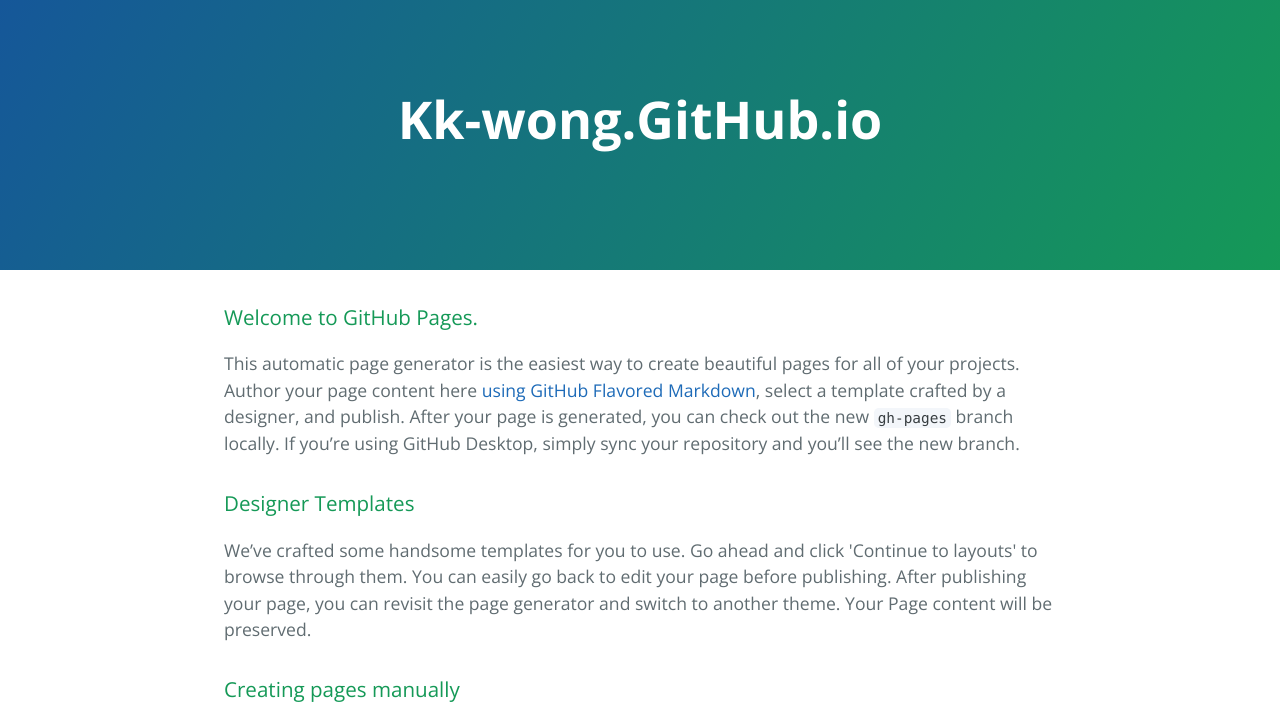
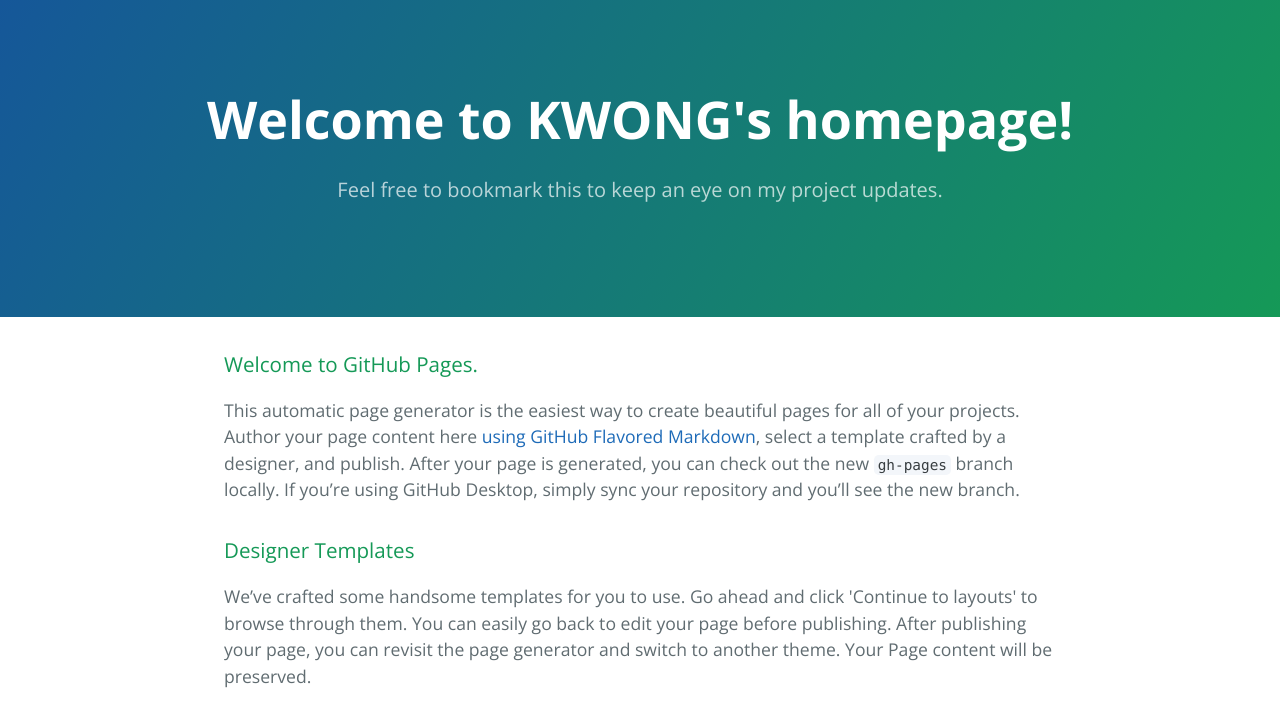
Before and after one commit to kk-wong/kk-wong.github.io, a plain HTML site: page index.html in a window 1280 px wide. Shown: the top 718 px of the page. Drawn offline with nearby package versions, Linux system fonts and the light colour scheme.

Commit message:
Added a friendlier title and tagline.

```diff
--- a/index.html
+++ b/index.html
@@ -11,8 +11,8 @@
   </head>
   <body>
     <section class="page-header">
-      <h1 class="project-name">Kk-wong.GitHub.io</h1>
-      <h2 class="project-tagline"></h2>
+      <h1 class="project-name">Welcome to KWONG's homepage!</h1>
+      <h2 class="project-tagline">Feel free to bookmark this to keep an eye on my project updates.</h2>
     </section>
 
     <section class="main-content">
```
